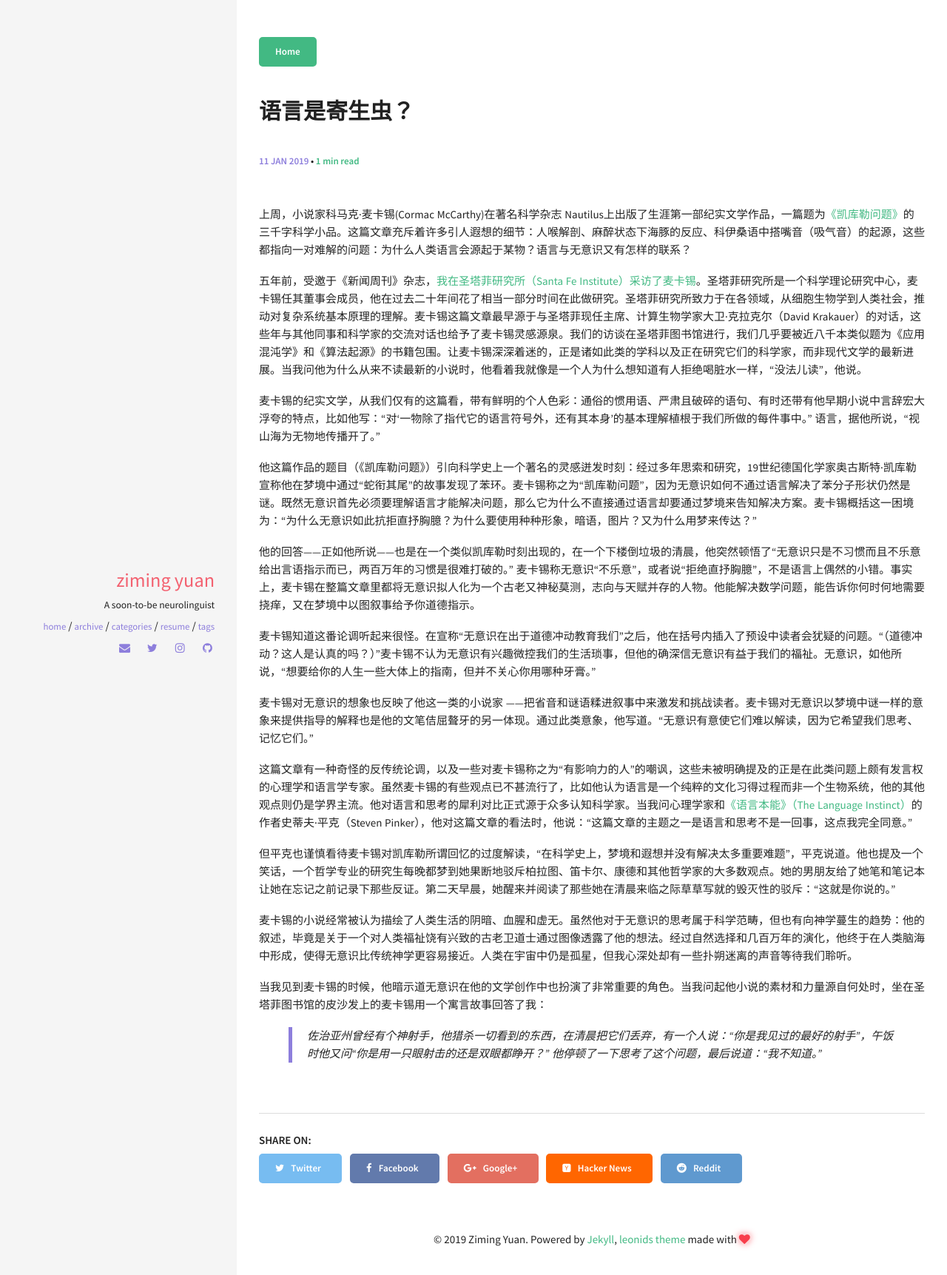
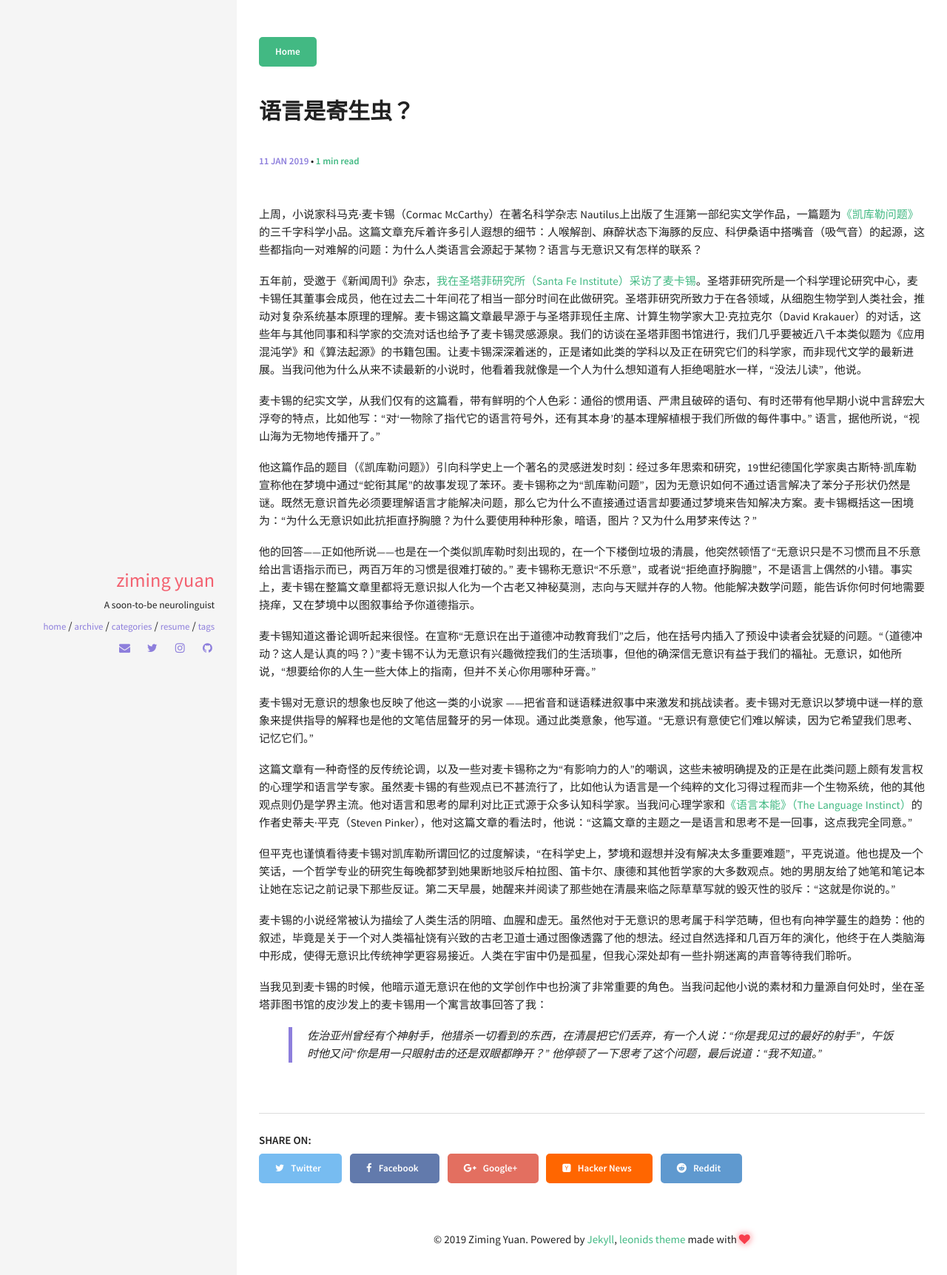
Before and after one commit to zimine/zimine.github.io, a Jekyll site: the page built from _posts/2019-01-11-Translation-Kaikule.md, in a window 1280 px wide. Shown: the top 1723 px of the page at 74% size. Built offline with Jekyll 4.4.1, drawn with Linux system fonts in a browser that asks for light colours.

```diff
--- a/_posts/2019-01-11-Translation-Kaikule.md
+++ b/_posts/2019-01-11-Translation-Kaikule.md
@@ -6,7 +6,7 @@ excerpt: "It is the Chinese translation of the New Yorker article: Cormac McCart
 categories: [translation]
 comments: true
 ---
-上周，小说家科马克·麦卡锡(Cormac McCarthy)在著名科学杂志 Nautilus上出版了生涯第一部纪实文学作品，一篇题为[《凯库勒问题》](http://nautil.us/issue/47/consciousness/the-kekul-problem)的三千字科学小品。这篇文章充斥着许多引人遐想的细节：人喉解剖、麻醉状态下海豚的反应、科伊桑语中搭嘴音（吸气音）的起源，这些都指向一对难解的问题：为什么人类语言会源起于某物？语言与无意识又有怎样的联系？
+上周，小说家科马克·麦卡锡（Cormac McCarthy）在著名科学杂志 Nautilus上出版了生涯第一部纪实文学作品，一篇题为[《凯库勒问题》](http://nautil.us/issue/47/consciousness/the-kekul-problem)的三千字科学小品。这篇文章充斥着许多引人遐想的细节：人喉解剖、麻醉状态下海豚的反应、科伊桑语中搭嘴音（吸气音）的起源，这些都指向一对难解的问题：为什么人类语言会源起于某物？语言与无意识又有怎样的联系？
 
 五年前，受邀于《新闻周刊》杂志，[我在圣塔菲研究所（Santa Fe Institute）采访了麦卡锡](https://www.newsweek.com/cormac-mccarthy-santa-fe-institutes-brainy-halls-65701)。圣塔菲研究所是一个科学理论研究中心，麦卡锡任其董事会成员，他在过去二十年间花了相当一部分时间在此做研究。圣塔菲研究所致力于在各领域，从细胞生物学到人类社会，推动对复杂系统基本原理的理解。麦卡锡这篇文章最早源于与圣塔菲现任主席、计算生物学家大卫·克拉克尔（David Krakauer）的对话，这些年与其他同事和科学家的交流对话也给予了麦卡锡灵感源泉。我们的访谈在圣塔菲图书馆进行，我们几乎要被近八千本类似题为《应用混沌学》和《算法起源》的书籍包围。让麦卡锡深深着迷的，正是诸如此类的学科以及正在研究它们的科学家，而非现代文学的最新进展。当我问他为什么从来不读最新的小说时，他看着我就像是一个人为什么想知道有人拒绝喝脏水一样，“没法儿读”，他说。
 
```
